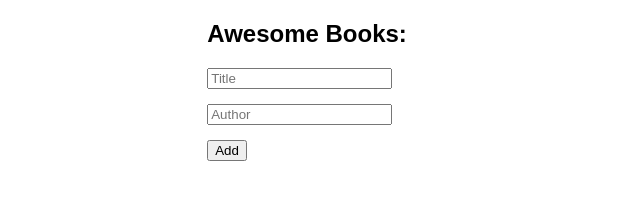
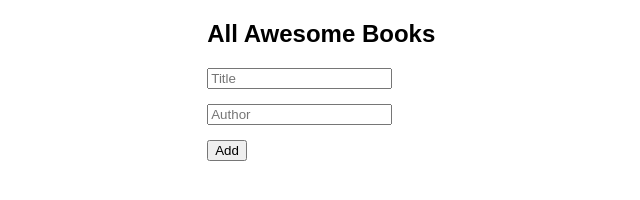
Before and after one commit to Mike111222/Awesome-Books, a website: page index.html in a window 1280 px wide. Shown: the whole page, without its empty margins (319-959 px from the left). Drawn offline with Linux system fonts and the light colour scheme.

Commit message:
Update index.html

```diff
--- a/index.html
+++ b/index.html
@@ -11,7 +11,7 @@
 
 <body>
     <div id="book-list">
-        <h2>Awesome Books:</h2>
+        <h2>All Awesome Books</h2>
         <div id="books"></div>
     </div>
     <section id="form-section">
```
